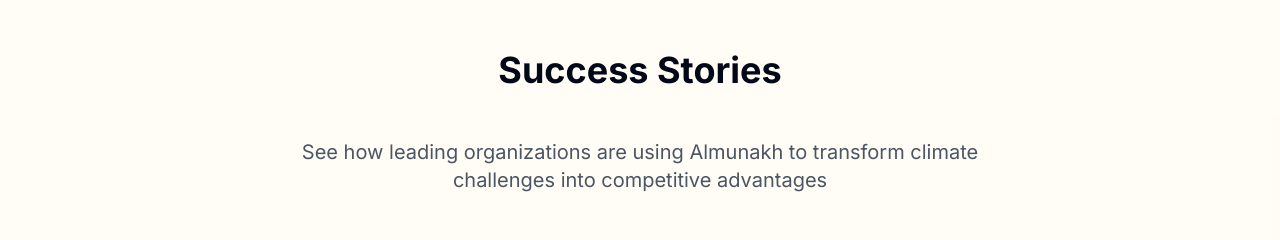
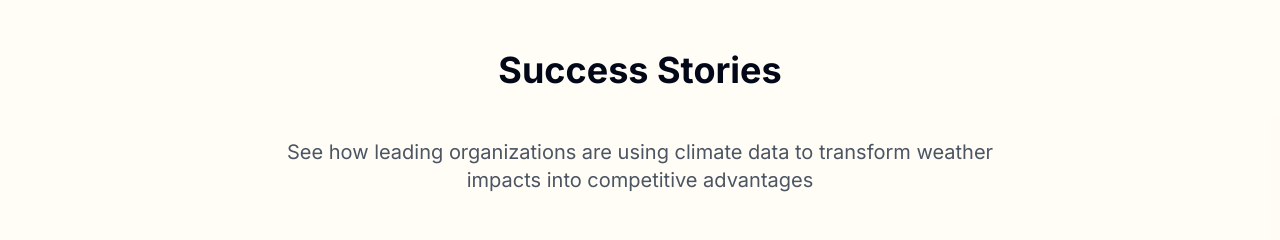
Before and after one commit to ahui21/almunakh-landing-page, a Next.js app: page / in a window 1280 px wide. Shown: the part 2680-2920 px from the top of the page. Built offline with nearby package versions, Linux system fonts and the light colour scheme; grey boxes are pictures that could not be loaded.

Commit message:
minor language changes

```diff
--- a/src/components/sections/CaseStudies.tsx
+++ b/src/components/sections/CaseStudies.tsx
@@ -51,7 +51,7 @@
           Success Stories
         </h2>
         <p className="text-xl text-gray-600 max-w-3xl mx-auto text-center mb-12">
-          See how leading organizations are using Almunakh to transform climate challenges into competitive advantages
+          See how leading organizations are using climate data to transform weather impacts into competitive advantages
         </p>
 
         <div className="grid md:grid-cols-3 gap-8">
```
Also changed, not shown: src/components/sections/Hero.tsx (line endings or trailing spaces).
